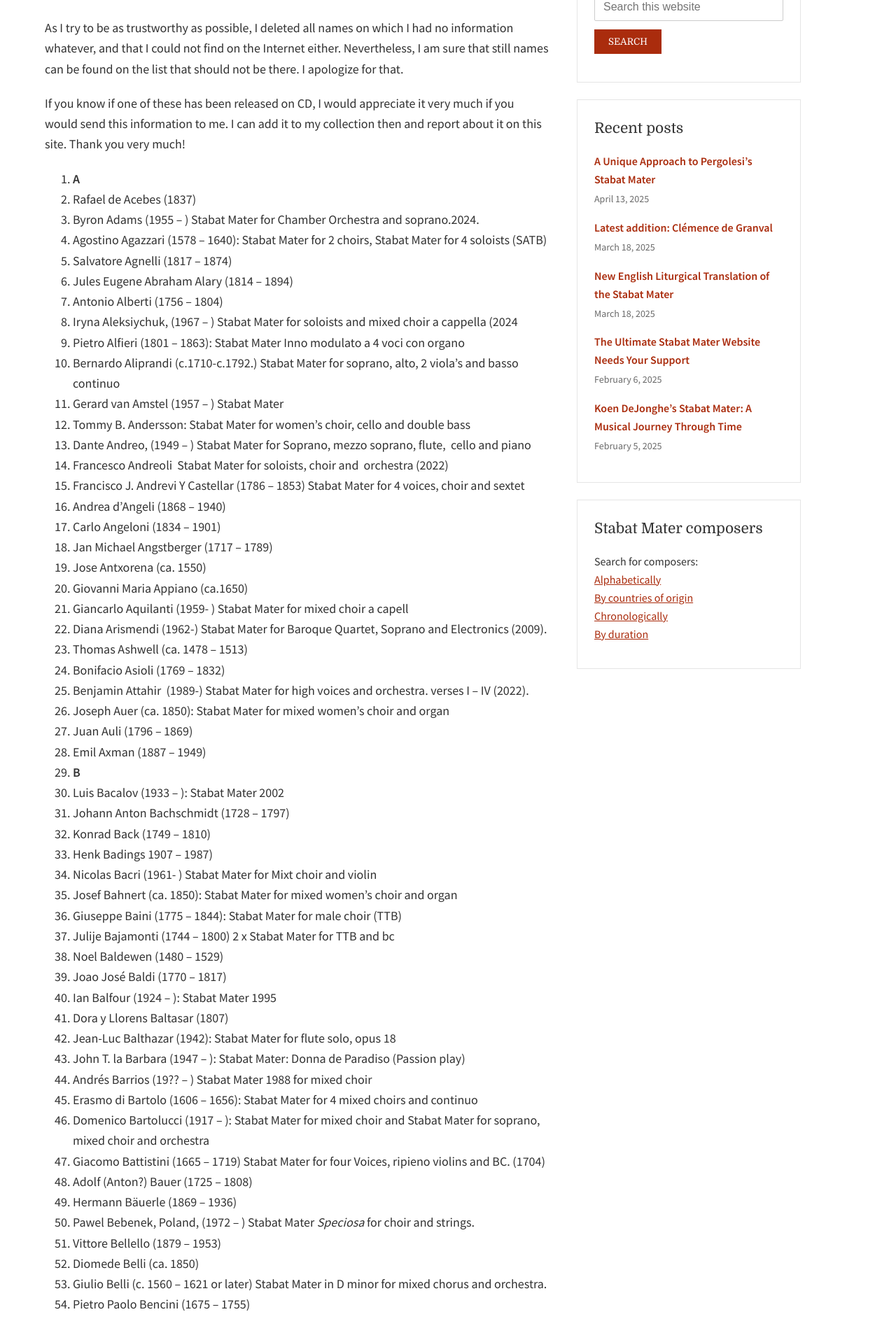
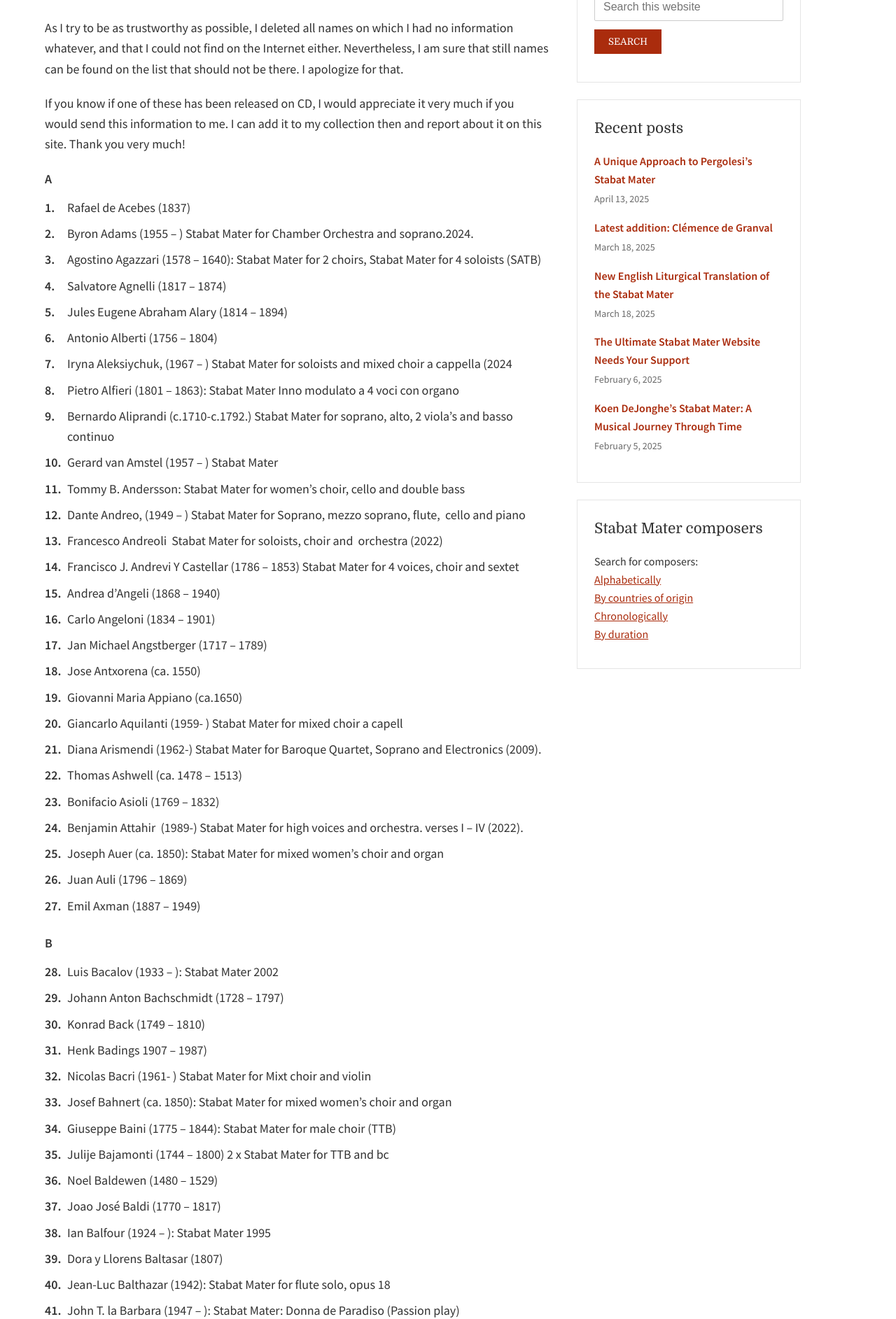
Before and after one commit to mrnspam/stabmat-redo, a Jekyll site: the page built from stabat-mater-cd-collection.md, in a window 1280 px wide. Shown: the part 797-2682 px from the top of the page at 70% size. Built offline with Jekyll 4.4.1, drawn with Linux system fonts in a browser that asks for light colours; a style sheet for code colours, icons or effects is not loaded.

Commit message:
Fix numbering on missing CDs page

```diff
--- a/assets/css/main.scss
+++ b/assets/css/main.scss
@@ -716,6 +716,44 @@ a:hover {
   }
 }
 
+
+/* Ensure ordered wp-block lists can include letter headings without disrupting numbering */
+ol.wp-block-list {
+  list-style: none;
+  counter-reset: missing-cd-counter;
+  margin: 0 0 1.5rem;
+  padding-left: 0;
+}
+
+ol.wp-block-list > li {
+  counter-increment: missing-cd-counter;
+  position: relative;
+  padding-left: 2rem;
+  margin: 0 0 0.5rem;
+}
+
+ol.wp-block-list > li::before {
+  content: counter(missing-cd-counter) '.';
+  position: absolute;
+  left: 0;
+  font-weight: 600;
+}
+
+ol.wp-block-list > li.letter-heading {
+  counter-increment: none;
+  font-weight: 600;
+  margin: 1.5rem 0 0.75rem;
+  padding-left: 0;
+}
+
+ol.wp-block-list > li.letter-heading::before {
+  content: none;
+}
+
+ol.wp-block-list > li.letter-heading:first-child {
+  margin-top: 0;
+}
+
 @media (max-width: 640px) {
   .nav-third .menu {
     justify-content: center;
--- a/stabat-mater-cd-collection.md
+++ b/stabat-mater-cd-collection.md
@@ -10,7 +10,7 @@ permalink: /stabat-mater-cd-collection/
 <p>As I try to be as trustworthy as possible, I deleted all names on which I had no information whatever, and that I could not find on the Internet either. Nevertheless, I am sure that still names can be found on the list that should not be there. I apologize for that. </p>
 <p>If you know if one of these has been released on CD, I would appreciate it very much if you would send this information to me. I can add it to my collection then and report about it on this site. Thank you very much!</p>
 <ol class="wp-block-list">
-<li><strong>A</strong></li>
+<li class="letter-heading"><strong>A</strong></li>
 <li>Rafael de Acebes (1837)</li>
 <li>Byron Adams (1955 –  ) Stabat Mater for Chamber Orchestra and soprano.2024.</li>
 <li>Agostino Agazzari (1578 – 1640): Stabat Mater for 2 choirs, Stabat Mater for 4 soloists (SATB)</li>
@@ -38,7 +38,7 @@ permalink: /stabat-mater-cd-collection/
 <li>Joseph Auer (ca. 1850): Stabat Mater for mixed women’s choir and organ</li>
 <li>Juan Auli (1796 – 1869)</li>
 <li>Emil Axman (1887 – 1949)</li>
-<li><strong>B</strong></li>
+<li class="letter-heading"><strong>B</strong></li>
 <li>Luis Bacalov (1933 – ): Stabat Mater  2002</li>
 <li>Johann Anton Bachschmidt (1728 – 1797)</li>
 <li>Konrad Back (1749 – 1810)</li>
@@ -110,7 +110,7 @@ permalink: /stabat-mater-cd-collection/
 <li>Francisco (Franz) Bühler (1760 – 1824)</li>
 <li>Patrick Burgan  (1960  – ) Stabat Mater for mixed choir  1996</li>
 <li>Edward Bury (1919 – ): Stabat Mater 1941 for mixed choir</li>
-<li><strong>C</strong></li>
+<li class="letter-heading"><strong>C</strong></li>
 <li>Giacinto Calderara (1729 – 1803): Stabat Mater for soloists, choir and orchestra</li>
 <li>Placidus von Camerloher (1718 – 1782)</li>
 <li>Giorgio Cambissa (1921 – 1998) a revision of Scarlatti’s Stabat Mater</li>
@@ -152,7 +152,7 @@ permalink: /stabat-mater-cd-collection/
 <li>Stefano Cui (1980-  ) Stabat Mater for choir</li>
 <li>Jose Cura (1962 – ) Stabat Mater for soloists, mixed choir, children choir and orchestra. 1988.</li>
 <li>Fergus Currie (1961 – )<strong> </strong>Stabat Mater for mezzo soprano , mixed choir and orchestra. 2013.</li>
-<li><strong>D</strong></li>
+<li class="letter-heading"><strong>D</strong></li>
 <li>Florian Dabrowski (1913 – ): Stabat Mater 1940 for mixed choir</li>
 <li>Innocentius Dammonis (ca. 1500): Stabat Mater for mixed choir</li>
 <li>Franz Danzi (1763 – 1826) Stabat Mater, canticle in C minor for SSATTB &amp; orchestra</li>
@@ -180,7 +180,7 @@ permalink: /stabat-mater-cd-collection/
 <li>Johannes Martin Dürr: Stabat Mater 1989</li>
 <li>Edmond Duval (ca. 1850): Stabat Mater for mixed male choir</li>
 <li>John Bacchus Dykes (1823 – 1876): Stabat Mater 1875</li>
-<li><strong>E</strong></li>
+<li class="letter-heading"><strong>E</strong></li>
 <li>Andrzej Dziadek<strong> </strong>(1957 – ) Stabat Mater for soprano and string orchestra, 1997.</li>
 <li>Johann Ernst Eberlin (1702 – 1762): two Stabat Maters</li>
 <li>Ludwig Ebner (ca. 1850): Stabat Mater for mixed choir</li>
@@ -196,7 +196,7 @@ permalink: /stabat-mater-cd-collection/
 <li>C. Estienne: Stabat Mater for four voices and organ or piano</li>
 <li>Caspar Ett (1788 – 1847): Stabat Mater for two mixed choirs</li>
 <li>Hüseyin Evirgen</li>
-<li><strong>F</strong></li>
+<li class="letter-heading"><strong>F</strong></li>
 <li>José Falcao</li>
 <li>Giuseppe Farinelli (1769 – 1836)</li>
 <li>Ivan Fedele (1953 – ) Stabat Mater for Choir and Six Percussionists.</li>
@@ -226,7 +226,7 @@ permalink: /stabat-mater-cd-collection/
 <li>Friedrich Theodor Frohlich (1803 – 1836)</li>
 <li>William Henry Fry (1813 – 1864): Stabat Mater 1855 for 4 soloists, choir and orchestra</li>
 <li>Bonaventura Furlanetto (1738 – 1817)</li>
-<li><strong>G</strong></li>
+<li class="letter-heading"><strong>G</strong></li>
 <li>Renaud Gagneux (1947 – ): Stabat Mater 1991</li>
 <li>Amintore Galli (1845 – 1919)</li>
 <li>Domenico Gallo (1730 – 1768) Stabat Mater</li>
@@ -272,7 +272,7 @@ permalink: /stabat-mater-cd-collection/
 <li>Benno (Bennonis) Grueber (1759 – 1796)</li>
 <li>Lorenzo Guidi</li>
 <li>Marcin Gumiela (1980 -) Stabat Mater for mixed Choir( 2006)</li>
-<li><strong>H</strong></li>
+<li class="letter-heading"><strong>H</strong></li>
 <li>Kjell Habbestad: (1955 – ): Stabat Mater 1990</li>
 <li>Michael Haller (1840 – 1915): Stabat Mater for mixed female choir</li>
 <li>Bernhard Haltemberger (1748 – 1780)</li>
@@ -305,14 +305,14 @@ permalink: /stabat-mater-cd-collection/
 <li>Brian Hulse (Stabat Mater 1999)</li>
 <li>Benjamin Hundley, Stabat Mater for SATB and organ or for voice, soprano saxophone, alto saxophone, 4 part choir SATB</li>
 <li>Robert Hunt (ca. 1550)</li>
-<li><strong>I</strong></li>
+<li class="letter-heading"><strong>I</strong></li>
 <li>Anđelko Igrec: Stabat Mater for Alto and String Quartet</li>
 <li>Janusz Stanislaw Ilinski (1795 – 1860): Stabat Mater for choir and orchestra</li>
 <li>Emanuele Imbibo (ca. 1750): Stabat Mater for 2 female choirs and strings</li>
 <li>Juan Francés de Inbarren (1699 – 1767)</li>
 <li>Nicolo Isouard (1773 – 1818)</li>
 <li>Wolfgang Iten (1712 – 1769)</li>
-<li><strong>J</strong></li>
+<li class="letter-heading"><strong>J</strong></li>
 <li>Francis Jackson (1917 – ): Stabat Mater 1997</li>
 <li>Gunther Wenzel Jacob (1685 – 1734)</li>
 <li>Philip James (1890 – 1975)</li>
@@ -328,7 +328,7 @@ permalink: /stabat-mater-cd-collection/
 <li>Blaženko Juračić: Stabat Mater for mixed choir and string quartet. 2015.</li>
 <li>Pilar Jurado (19.. – ): Stabat Mater 2004 for soprano, mezzo-soprano and orchestra</li>
 <li>Edouard Juvin</li>
-<li><strong>K</strong></li>
+<li class="letter-heading"><strong>K</strong></li>
 <li>Franz Kaern-Biederstedt (1973 – ) Stabat Mater for  4 – 8 voices mixed choir a capella. 2002</li>
 <li>Josef Kainradl (ca.1850): Stabat Mater for mixed female choir</li>
 <li>Friedrich Kalkbrenner (1785 – 1849): Stabat Mater 1842</li>
@@ -373,7 +373,7 @@ permalink: /stabat-mater-cd-collection/
 <li>Wilhelm Kuhe (1823 – 1912)</li>
 <li>Ivan Kurz (1947 – ) Stabat Mater (2000).For childrens choir and string quartet  (2000)</li>
 <li>Peter Kwasniewski  (1971 – )<strong>  </strong>Stabat Mater for five male voices<strong>.</strong> (2023)</li>
-<li><strong>L</strong></li>
+<li class="letter-heading"><strong>L</strong></li>
 <li>Mario Labroca (1896 – 1973): Stabat Mater for soprano solo, choir and orchestra. (1937).</li>
 <li>Jiri Laburda (1931 – : Stabat Mater for mixed choir, a cappella)</li>
 <li>Francesco Giuseppe Lanza (1750 – 1812) Stabat Mater for 2 sopranos, flute, 2 violins, viola and cello</li>
@@ -405,7 +405,7 @@ permalink: /stabat-mater-cd-collection/
 <li>Leopold Lumpp (1801 – 1870)</li>
 <li>Roberto Lupi (1908 – 1971)</li>
 <li>Alexey Fyodorovich L’vov (1789 – 1870): Stabat Mater 1851 for 3 soloists, mixed choir and orchestra</li>
-<li><strong>M</strong></li>
+<li class="letter-heading"><strong>M</strong></li>
 <li>Jan van Maanen (1976 – )<strong> </strong>MARIENKLAGE Stabat Mater for 3 soloists and mixed choir. 2020</li>
 <li>Teodulo Mabelli (1817 – 1897)</li>
 <li>Tadeusz Machl (1922 – ): Stabat Mater for soloists, choir, organ and orchestra</li>
@@ -462,7 +462,7 @@ permalink: /stabat-mater-cd-collection/
 <li>Johannes Müller</li>
 <li>Bartolo Musil (1974 – ): Stabat Mater 1991</li>
 <li>František Musil (1852 – 1908) Stabat Mater for soloists (SATB), choir and orchestra (1993)</li>
-<li><strong>N</strong></li>
+<li class="letter-heading"><strong>N</strong></li>
 <li>Bernard James Naylor (1907 – 1986): Stabat Mater1961 for female choir and strings</li>
 <li>Alexius Neander (1565 – 1605)</li>
 <li>Anton Neckh (? – 1759)</li>
@@ -483,7 +483,7 @@ permalink: /stabat-mater-cd-collection/
 <li>Zoran Novačić (1964 – ) Stabat Mater for Soprano, Contralto and Strings (2007)</li>
 <li>Zygmunt Noskowski (1846 – 1909): Stabat Mater for soloists, choir and orchestra (1937 – ): Stabat Mater 1989</li>
 <li>Rolf Nyhus Stabat Mater for mixed choir, solo quartet, alto solo and organ (1998)</li>
-<li><strong>O</strong></li>
+<li class="letter-heading"><strong>O</strong></li>
 <li>George Oakley<strong>, </strong>Stabat Mater for harp and chorus. 2016.</li>
 <li>Andreas Johann Lorenz Oechsner (1815 – 1886) Stabat Mater Op.35 (sections I, II et III) 1878.</li>
 <li>Kent Olofsson (1962 –   ) Stabat Mater for choir and instruments</li>
@@ -493,7 +493,7 @@ permalink: /stabat-mater-cd-collection/
 <li>Miguel Ortega (1963 – ) Stabat Mater for mezzo soprano, mixed choir and chamber orchestra (1982)</li>
 <li>Philipp Ortmeier (1978 –  ) Stabat Mater for soprano, four part mixed choir and string orchestra</li>
 <li>Einar Oulie (1890 – 1957)</li>
-<li><strong>P</strong></li>
+<li class="letter-heading"><strong>P</strong></li>
 <li>Francisco Pacheco (1784 – 1865)</li>
 <li>Carmelo Pace (1906 – 1993): Stabat Mater 1982 for soprano, tenor, bass, mixed choir and orchestra</li>
 <li>Francesco Paci</li>
@@ -542,10 +542,10 @@ permalink: /stabat-mater-cd-collection/
 <li>Antonietta Preziosi</li>
 <li>Richard Prior: Stabat Mater for soprano, choir and orchestra 1999</li>
 <li>Ignaz Prustmann (ca. 1750)</li>
-<li><strong>Q</strong></li>
+<li class="letter-heading"><strong>Q</strong></li>
 <li>Domenico Quilici: two Stabat Mater ca. 1805 for male choir and orchestra</li>
 <li>Marek Raczyński<strong> </strong>Stabat Mater Dolorosa for men’s ensemble.</li>
-<li><strong>R</strong></li>
+<li class="letter-heading"><strong>R</strong></li>
 <li>Pietro Raimondi (1786 – 1853): two Stabat Maters</li>
 <li>Imant Raminsh (1943 – ) Stabat Mater for mezzo-soprano, 8 mixed voices, SSAATTBB a capella (1979)</li>
 <li>Pietro Ravalli</li>
@@ -579,7 +579,7 @@ permalink: /stabat-mater-cd-collection/
 <li>Carl Rütti (1949 – ): Stabat Mater for chorus, string quartet, cello and mezzo</li>
 <li>Joseph Ryelandt (1870 – 1965): Stabat Mater for soprano, mixed choir, orchestra</li>
 <li>Wladislaw Rzepko (1854 – ): Stabat Mater for male choir</li>
-<li><strong>S</strong></li>
+<li class="letter-heading"><strong>S</strong></li>
 <li>Nicola Sala (1713 – 1801) Stabat Mater for 2 sopranos, strings and bc</li>
 <li>Antonio de Salazar (1650 – 1715) Stabat Mater for four voices</li>
 <li>Balthasar Saldoni (1807 – 1889)</li>
@@ -657,7 +657,7 @@ permalink: /stabat-mater-cd-collection/
 <li>Jerzy Swolkien (1940 – ): Missa Mater Dolorosa for male choir and string orchestra</li>
 <li>Erzsébet Szőnyi  (1924 – 2019 ) Stabat Mater for mixed choir and organ (“Anthem by the painful mother”) for mixed choir (1982)</li>
 <li>Georgi Sztojanov (1985 – ) Stabat Mater for mixed choir, male choir and children /girls choir.</li>
-<li><strong>T</strong></li>
+<li class="letter-heading"><strong>T</strong></li>
 <li>Renato Tagliabue (19?? – ) Stabat Mater for flute, SAATB choir and organ (or with flute or string quartet)</li>
 <li>Steven D. Talley<strong> </strong>Stabat Mater <em>Preciosa </em>for 3, 4, 5, or 6 voices</li>
 <li>Jonas Tamulionis (1949) Stabat Mater for mixed choir (2018).</li>
@@ -675,11 +675,11 @@ permalink: /stabat-mater-cd-collection/
 <li>Péter Tóth (1965- ) Stabat Mater for choir</li>
 <li>Igor Tscherbakov (1955 – ) Stabat Mater cantata a capella solo soprano voice; SATB chorus or solo soprano voice; SSAA chorus</li>
 <li>Nana Tchikhinashvili Stabat Mater for mezzo-soprano, alto and basso.</li>
-<li><strong>U</strong></li>
+<li class="letter-heading"><strong>U</strong></li>
 <li>Jevgenijs Ustinskovs (1970- ) <em>Stabat Mater</em> Dolorosa for mixed choir a capella.</li>
 <li>Joseph Umstatt (1711 – 1762)</li>
 <li>Philippe Utard Stabat Mater <em>Speciosa </em>for mixed choir and organ</li>
-<li><strong>V</strong></li>
+<li class="letter-heading"><strong>V</strong></li>
 <li>Andres Avelino José Peregrino Valenti (ca.1850)</li>
 <li>Giovanni Valentini (1582 – 1649)</li>
 <li>Pietro Valle</li>
@@ -711,9 +711,9 @@ permalink: /stabat-mater-cd-collection/
 <li>Franz Xaver Witt (1834 – 1888): two Stabat Maters</li>
 <li>Karl Witzka (1768 – 1848) Stabat Mater for 4 V. 1846</li>
 <li>Peter Wilhelm Wolff (1853 – 1918) Stabat Mater for soloists, choir and orchestra</li>
-<li><strong>Y</strong></li>
+<li class="letter-heading"><strong>Y</strong></li>
 <li>Kanstantsin Yaskou, born in 1981 (Belarus) Stabat Mater for mixed chorus</li>
-<li><strong>Z</strong></li>
+<li class="letter-heading"><strong>Z</strong></li>
 <li>Martin Zalba Ibañez (1958 – ) Stabat Mater for soprano, alto, harp, organ and choir</li>
 <li>Ignacy Zalewski (1990 – ) Stabat Mater for mixed choir – female voice (non-operatic) – percussion solo –and other instruments (2017 – 2018)</li>
 <li>Francesco Zanetti (1737 – 1788)</li>
```
